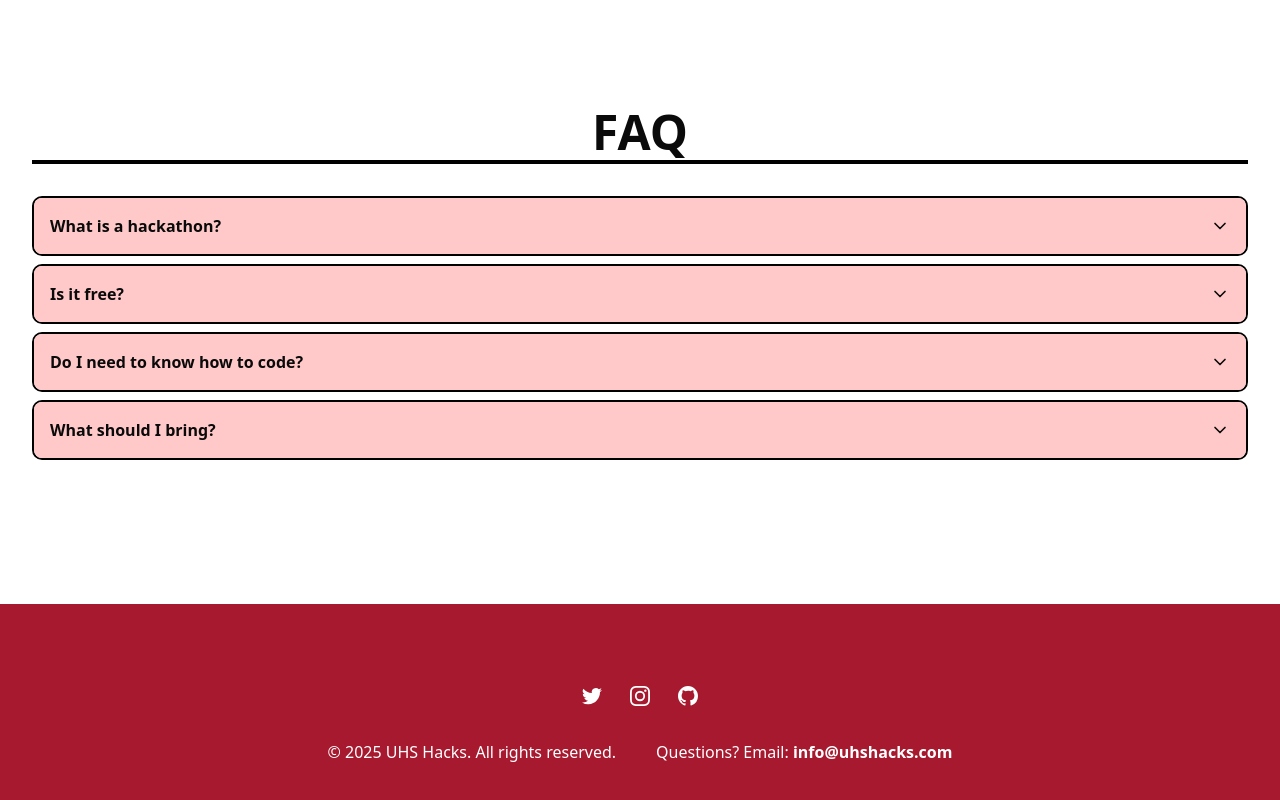
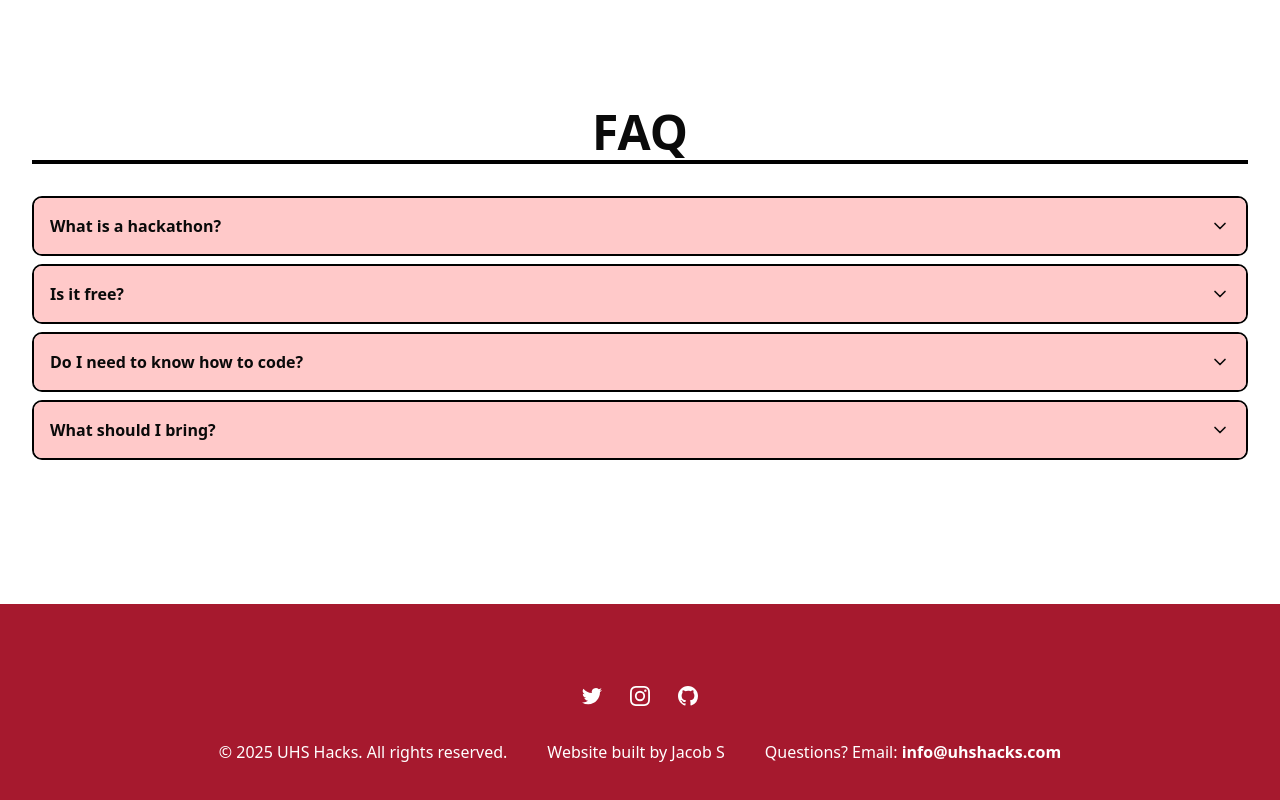
Before and after one commit to jacob-s-codes/uhshacks, a Next.js app: page / in a window 1280 px wide. Shown: the part 4625-5425 px from the top of the page. Built offline with nearby package versions, Linux system fonts and the light colour scheme.

Commit message:
Added name in footer

```diff
--- a/src/app/page.tsx
+++ b/src/app/page.tsx
@@ -359,11 +359,12 @@ export default function Home() {
               </svg>
             </a>
           </div>
-          <div className='flex flex-row items-center justify-center gap-x-10'>
-            <p className="mt-8  text-base ">
+          <div className='flex flex-row items-center justify-center gap-x-10 mt-8'>
+            <p className=" text-base ">
               &copy; 2025 UHS Hacks. All rights reserved.
             </p>
-            <p className='mt-8 text-center'>Questions? Email: <span className='font-bold'>info@uhshacks.com</span></p>
+            <p>Website built by <Link href="https://github.com/jacob-s-codes" target="_blank" className="hover:cursor-pointer"><span className="hover:text-black">Jacob S</span></Link></p>
+            <p className=' text-center'>Questions? Email: <span className='font-bold'>info@uhshacks.com</span></p>
           </div>
         </div>
       </footer>
```
